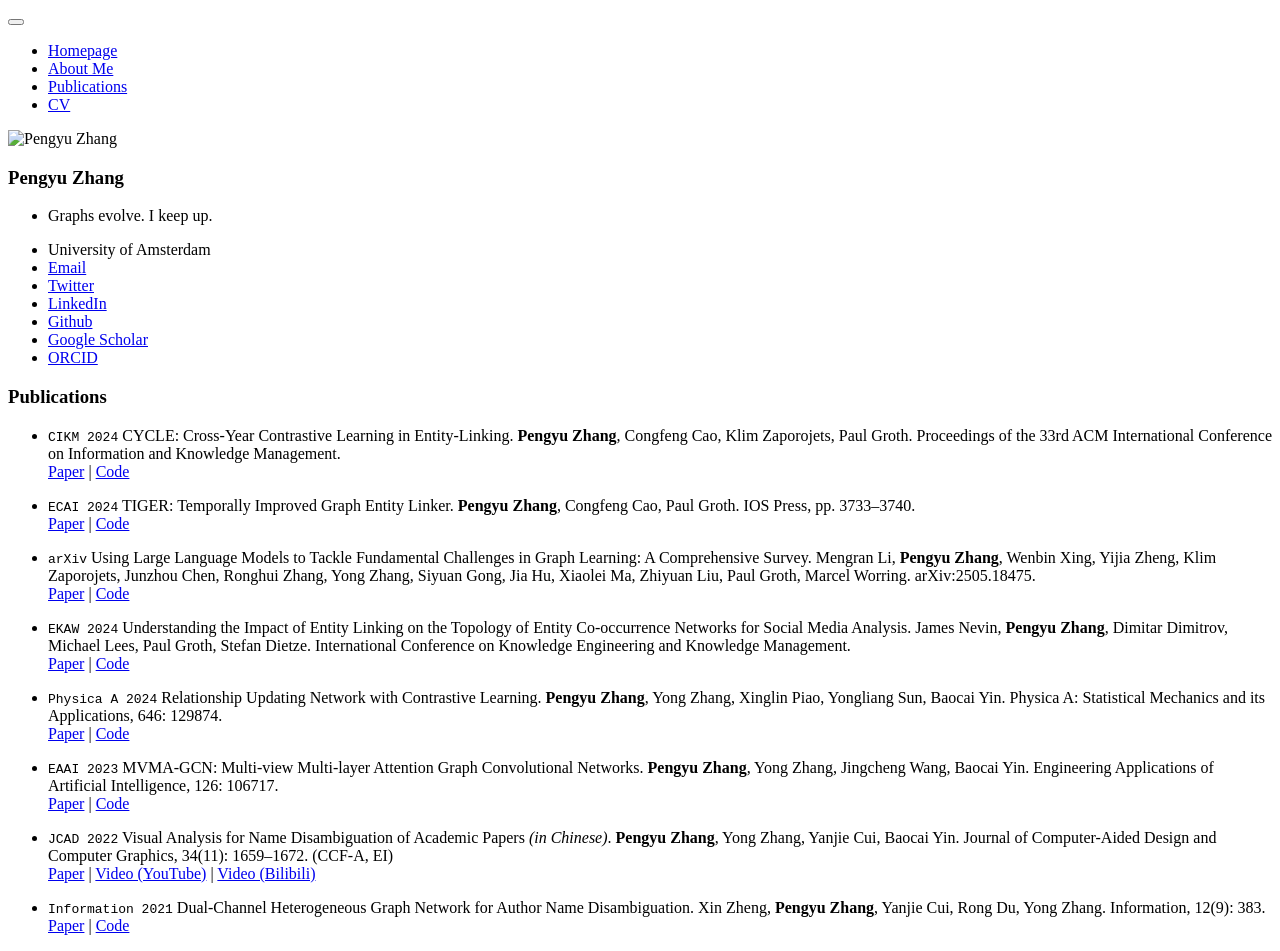
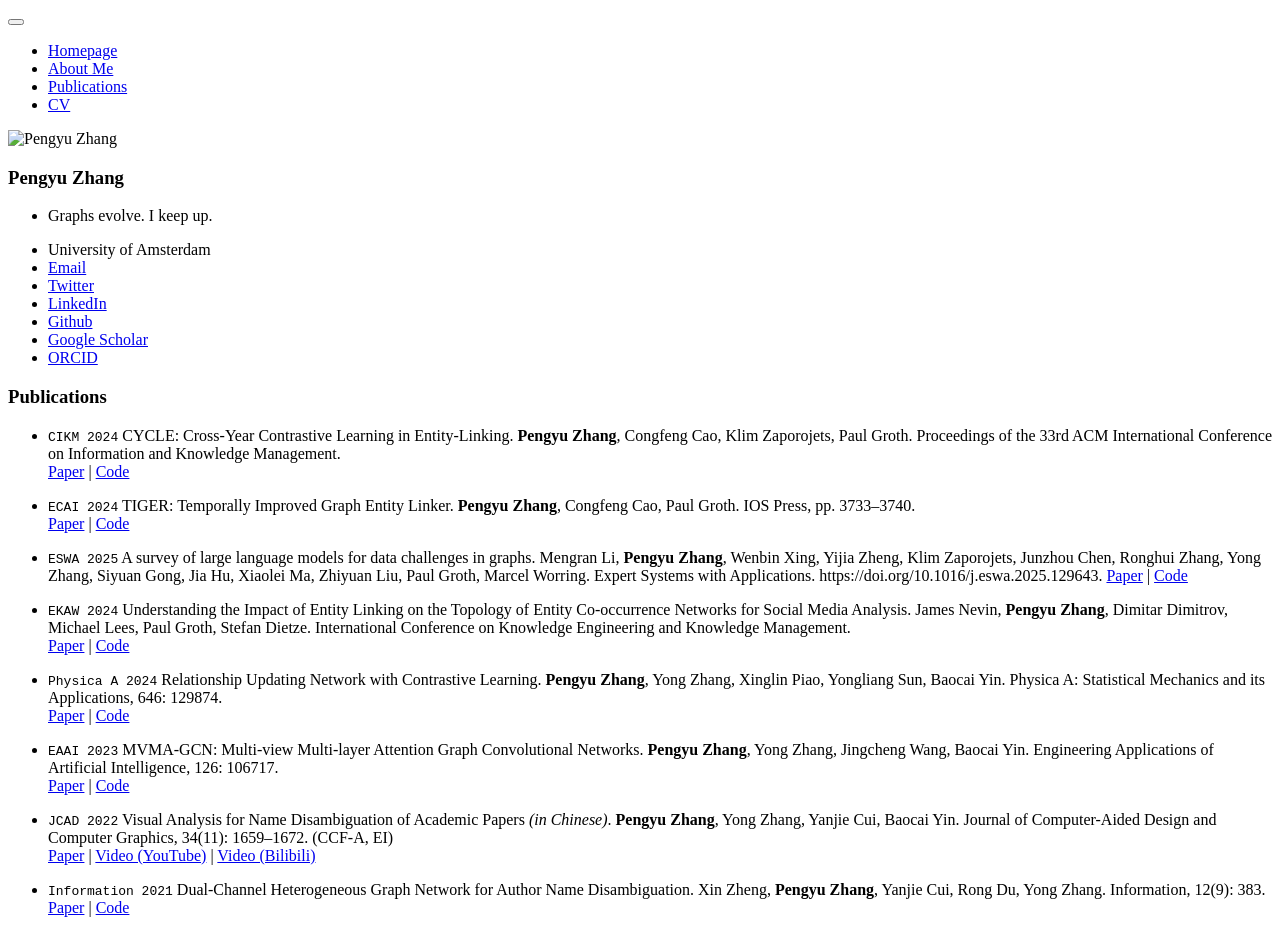
Before and after one commit to pengyu-zhang/pengyu-zhang.github.io, a Jekyll site: the page built from _pages/includes/pub_short.md, in a window 1280 px wide. Built offline with Jekyll 4.4.1, drawn with Linux system fonts in a browser that asks for light colours; our own code applies the rules of GitHub Pages for plain Markdown files.

Commit message:
Update pub_short.md

```diff
--- a/_pages/includes/pub_short.md
+++ b/_pages/includes/pub_short.md
@@ -6,8 +6,8 @@
 - ``ECAI 2024`` TIGER: Temporally Improved Graph Entity Linker. **Pengyu Zhang**, Congfeng Cao, Paul Groth. IOS Press, pp. 3733–3740.
 [Paper](https://pengyu-zhang.github.io/pdf/TIGER.pdf) | [Code](https://github.com/pengyu-zhang/TIGER-Temporally-Improved-Graph-Entity-Linker)
 
-- ``arXiv`` Using Large Language Models to Tackle Fundamental Challenges in Graph Learning: A Comprehensive Survey. Mengran Li, **Pengyu Zhang**, Wenbin Xing, Yijia Zheng, Klim Zaporojets, Junzhou Chen, Ronghui Zhang, Yong Zhang, Siyuan Gong, Jia Hu, Xiaolei Ma, Zhiyuan Liu, Paul Groth, Marcel Worring. arXiv:2505.18475.
-[Paper](https://arxiv.org/abs/2505.18475) | [Code](https://github.com/limengran98/Awesome-Literature-Graph-Learning-Challenges)
+- ``ESWA 2025`` A survey of large language models for data challenges in graphs. Mengran Li, **Pengyu Zhang**, Wenbin Xing, Yijia Zheng, Klim Zaporojets, Junzhou Chen, Ronghui Zhang, Yong Zhang, Siyuan Gong, Jia Hu, Xiaolei Ma, Zhiyuan Liu, Paul Groth, Marcel Worring. Expert Systems with Applications. https://doi.org/10.1016/j.eswa.2025.129643.
+[Paper](https://pengyu-zhang.github.io/pdf/Graph-Learning-Challenges.pdf) | [Code](https://github.com/limengran98/Awesome-Literature-Graph-Learning-Challenges)
 
 - ``EKAW 2024`` Understanding the Impact of Entity Linking on the Topology of Entity Co-occurrence Networks for Social Media Analysis. James Nevin, **Pengyu Zhang**, Dimitar Dimitrov, Michael Lees, Paul Groth, Stefan Dietze. International Conference on Knowledge Engineering and Knowledge Management.
 [Paper](https://link.springer.com/chapter/10.1007/978-3-031-77792-9_5) | [Code](https://github.com/jim-g-n/Tweet-Linked-Entity-Co-occurrence)
```
